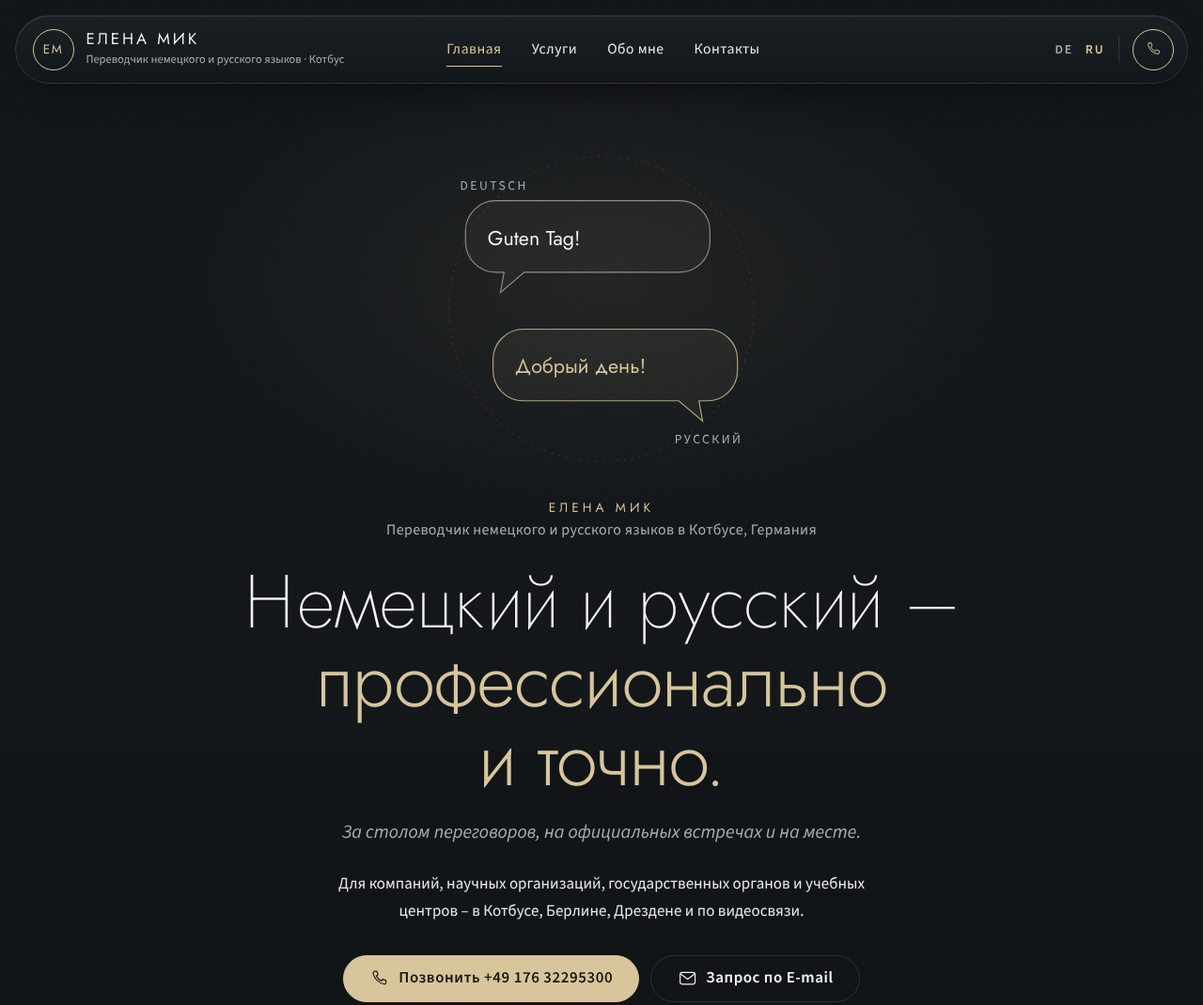
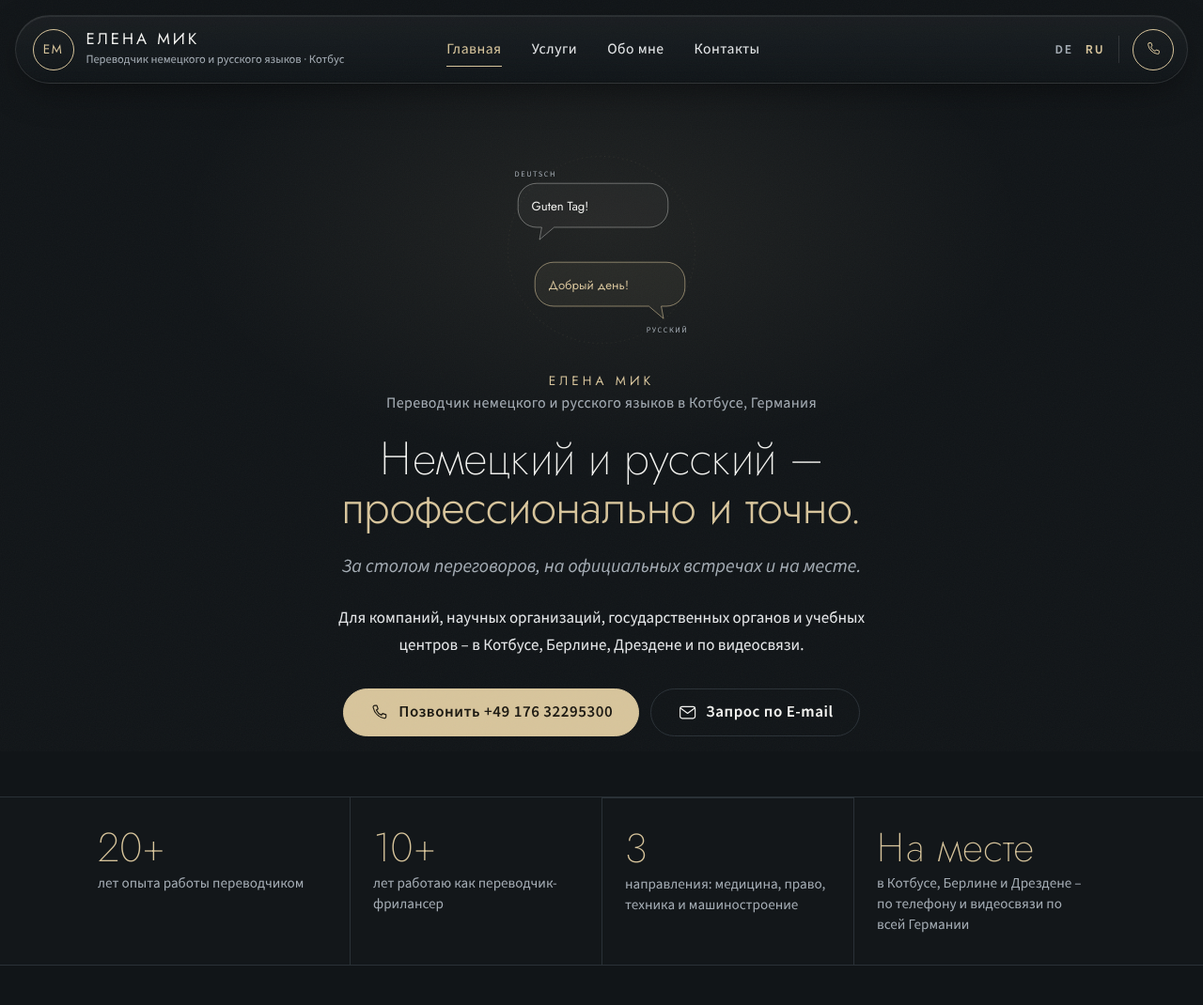
Before and after one commit to dolmetschen-cottbus/web, a plain HTML site: page ru/index.html in a window 1280 px wide. Shown: the top 1070 px of the page at 94% size. Drawn offline with Linux system fonts and the light colour scheme.

Commit message:
Startbereich an Bildschirmhöhe angepasst, russische Korrekturen von Elena
- Desktop: Startbereich oben ausgerichtet; Abstand oben, Animation und
  Claim-Schrift skalieren mit der Fensterhöhe (volle Größe auf hohen
  Monitoren, passt auch bei 1920x1080 und auf Laptops)
- Handy: Hero-Animation kleiner
- RU: Komma bei „Нейтральность“, neuer Text „Для кого“ (Бизнес и наука),
  Fakt „10+ лет работаю как переводчик-фрилансер“

Co-Authored-By: Claude Opus 5.5 <noreply@anthropic.com>

```diff
--- a/ru/index.html
+++ b/ru/index.html
@@ -181,7 +181,7 @@
       <div class="facts">
         <div class="container facts-grid">
           <p class="fact"><span class="fact-big">20+</span><span class="fact-text">лет опыта работы переводчиком</span></p>
-          <p class="fact"><span class="fact-big">10+</span><span class="fact-text">лет работаю как независимый переводчик</span></p>
+          <p class="fact"><span class="fact-big">10+</span><span class="fact-text">лет работаю как переводчик-фрилансер</span></p>
           <p class="fact"><span class="fact-big">3</span><span class="fact-text">направления: медицина, право, техника и машиностроение</span></p>
           <p class="fact"><span class="fact-big">На месте</span><span class="fact-text">в Котбусе, Берлине и Дрездене&nbsp;– по телефону и видеосвязи по всей Германии</span></p>
         </div>
--- a/style.css
+++ b/style.css
@@ -252,7 +252,7 @@ strong { font-weight: 600; }
    ========================================================================== */
 .hero {
     position: relative;
-    padding: 2.5rem 0 4.5rem;
+    padding: 0 0 6.5rem;
     text-align: center;
     background: radial-gradient(40rem 22rem at 50% 20%, rgba(216, 197, 156, 0.08), transparent 70%);
 }
@@ -262,9 +262,9 @@ strong { font-weight: 600; }
 /* Drei Grafiken teilen sich exakt dieselbe quadratische Box – beim Wechsel springt nichts */
 .hero-art {
     position: relative;
-    width: min(20rem, 78%);
+    width: min(12rem, 52%);   /* Handy klein; ab Tablet 20rem, ab Desktop 22rem */
     aspect-ratio: 1;
-    margin-bottom: 1.75rem;
+    margin-bottom: 1.5rem;
 }
 
 .art { position: absolute; inset: 0; display: none; animation: art-in .7s ease both; }
@@ -622,7 +622,8 @@ html:not([data-pair]) .pair--1,
     .site-header { padding: 1rem 1rem 0; }
     .header-bar { padding: 0.8rem 0.8rem 0.8rem 1rem; border-radius: 999px; }
 
-    .hero { padding: 3.5rem 0 6rem; }
+    .hero { padding: 0.25rem 0 8.5rem; }
+    .hero-art { width: min(20rem, 78%); }
     .section { padding-block: 5.5rem; }
     .contact-box { padding: 4.5rem 3rem; }
 }
@@ -687,7 +688,15 @@ html:not([data-pair]) .pair--1,
 
     .split { grid-template-columns: 1fr 1fr; gap: 5rem; }
 
-    .hero-art { width: 22rem; }
+    /* Desktop: höchstens 22rem, auf niedrigen Bildschirmen (Laptops) kleiner, damit die Buttons sichtbar bleiben */
+    .hero-art { width: min(22rem, 27vh); width: min(22rem, 27svh); }
+
+    /* Claim-Schrift zusätzlich an der Fensterhöhe begrenzen: groß auf hohen Monitoren,
+       kleiner auf 1920×1080 und Laptops, damit der Startbereich auf einen Bildschirm passt */
+    .claim-main {
+        font-size: clamp(2.4rem, min(1.2rem + 5vw, 6.2vh), 5rem);
+        font-size: clamp(2.4rem, min(1.2rem + 5vw, 6.2svh), 5rem);
+    }
 }
 
 /* ==========================================================================
@@ -1009,6 +1018,15 @@ html:not([data-pair]) .pair--1,
         min-height: calc(100svh - 5.75rem);
         scroll-snap-align: start;
     }
+
+    /* Startbereich oben ausrichten statt mittig: freie Fläche landet unter den Buttons */
+    /* Abstand oben wächst mit der Fensterhöhe: volle 7rem erst auf hohen Monitoren (ca. 1300 px sichtbar,
+       z. B. 3440×1440), auf 1920×1080 ca. 80 px, auf Laptops weniger, nie unter 1.5rem */
+    .hero.screen {
+        justify-content: flex-start;
+        padding-top: clamp(1.5rem, 8.6vh, 7rem);
+        padding-top: clamp(1.5rem, 8.6svh, 7rem);
+    }
 }
 
 /* Über mich: Erfahrung als Stichwort-Pillen */
```
Also changed, not shown: ru/behoerden-justiz.html (+1 -1 lines), ru/wirtschaft-forschung.html (+1 -1 lines).
